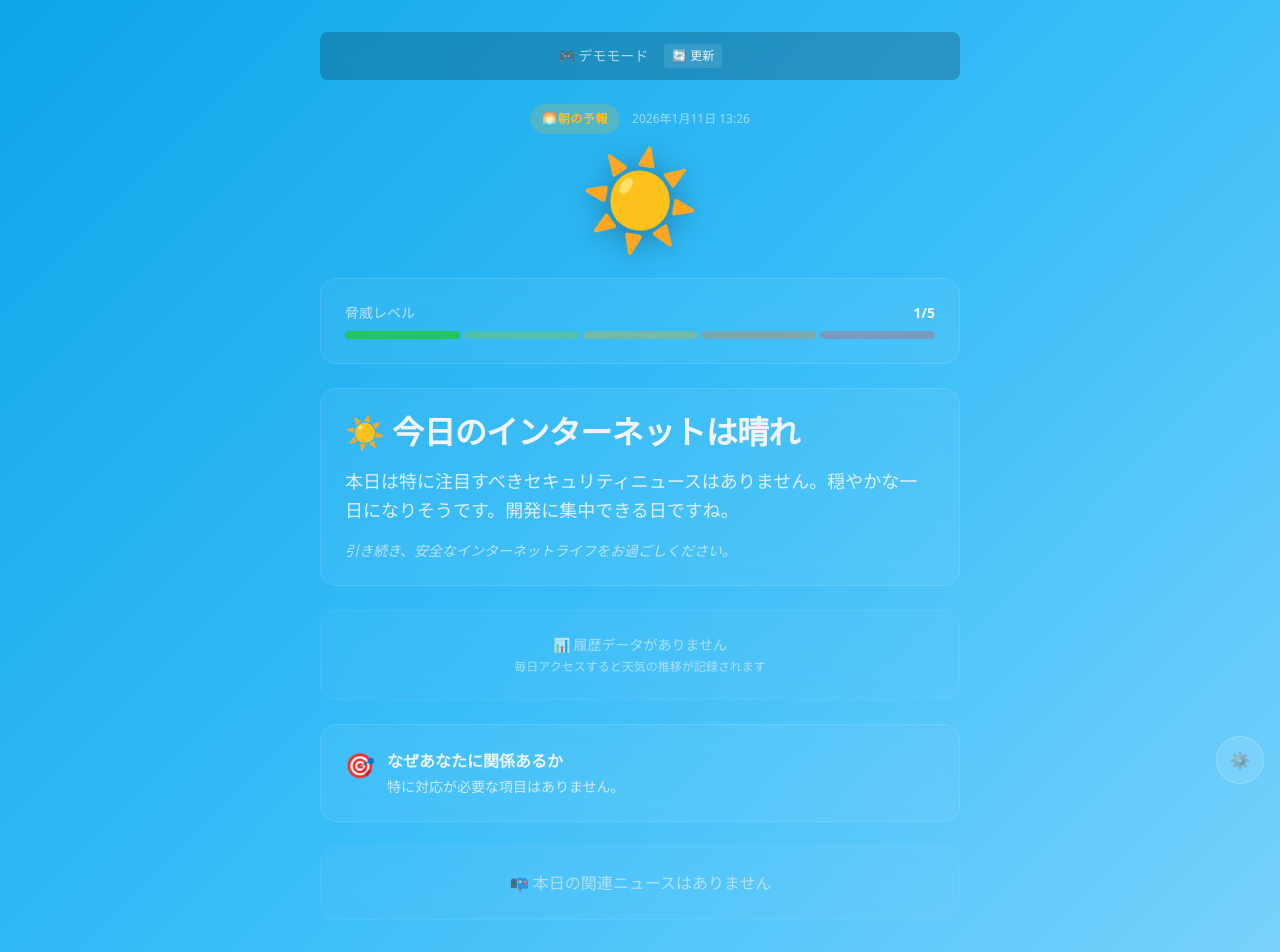
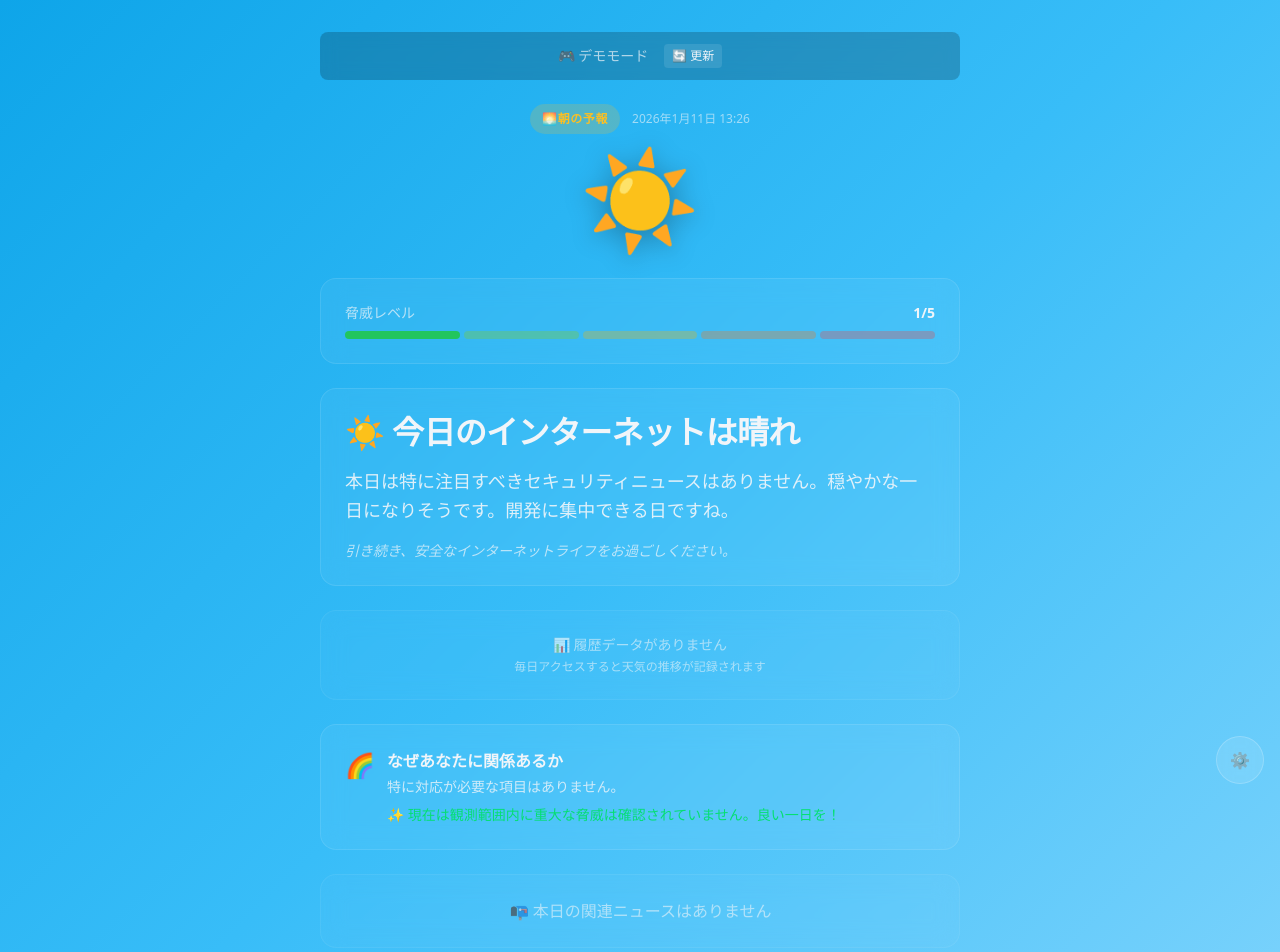
Before and after one commit to mjurymaru-blip/security-weather-station, a Next.js app: page / in a window 1280 px wide. Shown: the top 952 px of the page. Built offline with nearby package versions, Linux system fonts and the light colour scheme.

Commit message:
Add UX improvements from review feedback
- Add aria-label to WeatherTrend icons for accessibility
- Add positive message for sunny weather condition
- Improve RelevanceCard with contextual icon

```diff
--- a/src/components/Dashboard.tsx
+++ b/src/components/Dashboard.tsx
@@ -137,7 +137,7 @@ export function Dashboard() {
                     <WeatherTrend history={history} isLoading={historyLoading} />
 
                     {/* Relevance */}
-                    <RelevanceCard reason={report.relevanceReason} />
+                    <RelevanceCard reason={report.relevanceReason} isSunny={report.weatherCondition === 'sunny'} />
 
                     {/* News List */}
                     <NewsList items={report.analyzedItems} />
--- a/src/components/RelevanceCard.tsx
+++ b/src/components/RelevanceCard.tsx
@@ -2,16 +2,24 @@
 
 interface RelevanceCardProps {
     reason: string;
+    isSunny?: boolean;
 }
 
-export function RelevanceCard({ reason }: RelevanceCardProps) {
+export function RelevanceCard({ reason, isSunny }: RelevanceCardProps) {
     return (
         <div className="card">
             <div className="flex items-start gap-3">
-                <span className="text-2xl">🎯</span>
+                <span className="text-2xl">{isSunny ? '🌈' : '🎯'}</span>
                 <div>
-                    <h3 className="font-semibold mb-1">なぜあなたに関係あるか</h3>
+                    <h3 className="font-semibold mb-1">
+                        {isSunny ? 'なぜあなたに関係あるか' : 'なぜあなたに関係あるか'}
+                    </h3>
                     <p className="text-sm opacity-80">{reason}</p>
+                    {isSunny && (
+                        <p className="text-sm mt-2 text-green-400">
+                            ✨ 現在は観測範囲内に重大な脅威は確認されていません。良い一日を！
+                        </p>
+                    )}
                 </div>
             </div>
         </div>
--- a/src/components/WeatherTrend.tsx
+++ b/src/components/WeatherTrend.tsx
@@ -108,6 +108,7 @@ export function WeatherTrend({ history, isLoading }: WeatherTrendProps) {
                                     <div
                                         className={`text-2xl transition-transform hover:scale-125 cursor-default ${isToday ? 'animate-pulse' : ''}`}
                                         title={`${snapshot.date}: ${snapshot.weatherCondition} (Lv.${snapshot.threatLevel})`}
+                                        aria-label={`${snapshot.date}: ${snapshot.weatherCondition === 'sunny' ? '晴れ' : snapshot.weatherCondition === 'cloudy' ? '曇り' : snapshot.weatherCondition === 'rainy' ? '雨' : '嵐'} 脅威レベル${snapshot.threatLevel}`}
                                     >
                                         {icon}
                                     </div>
```
